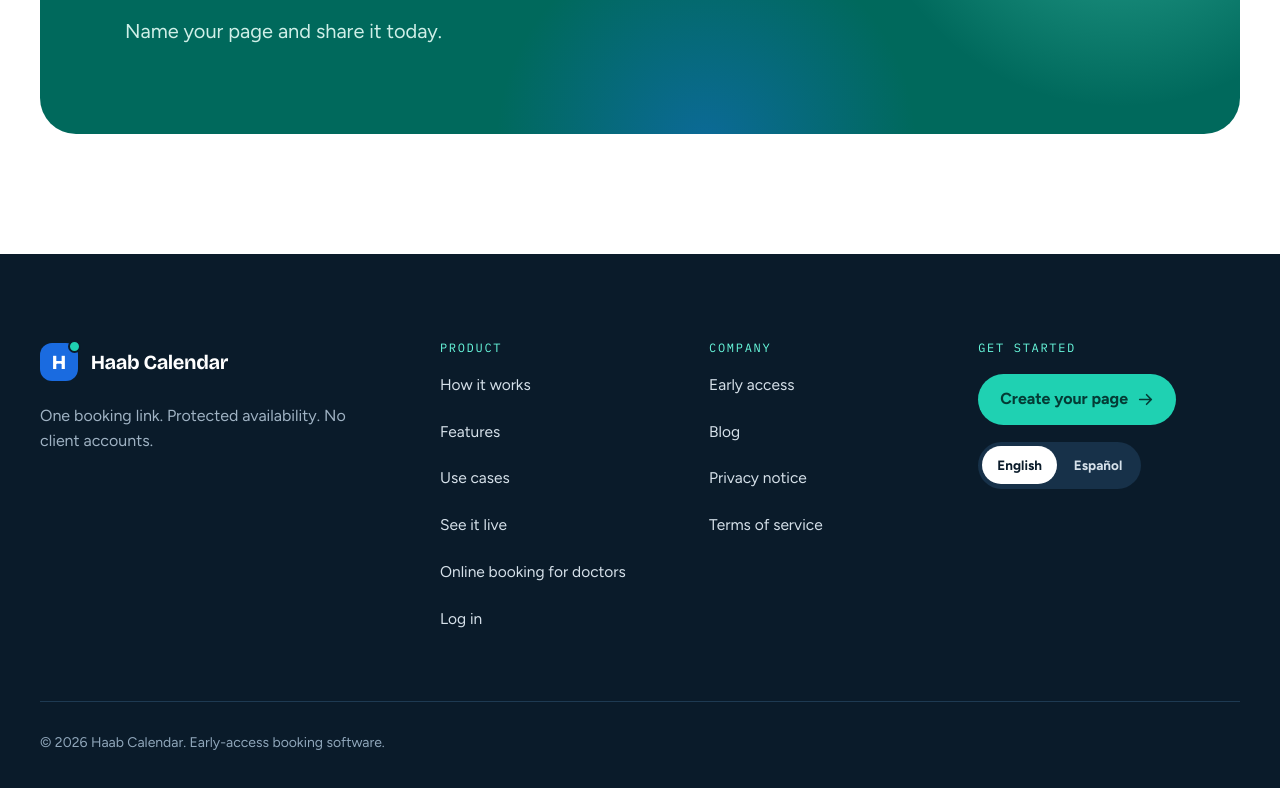
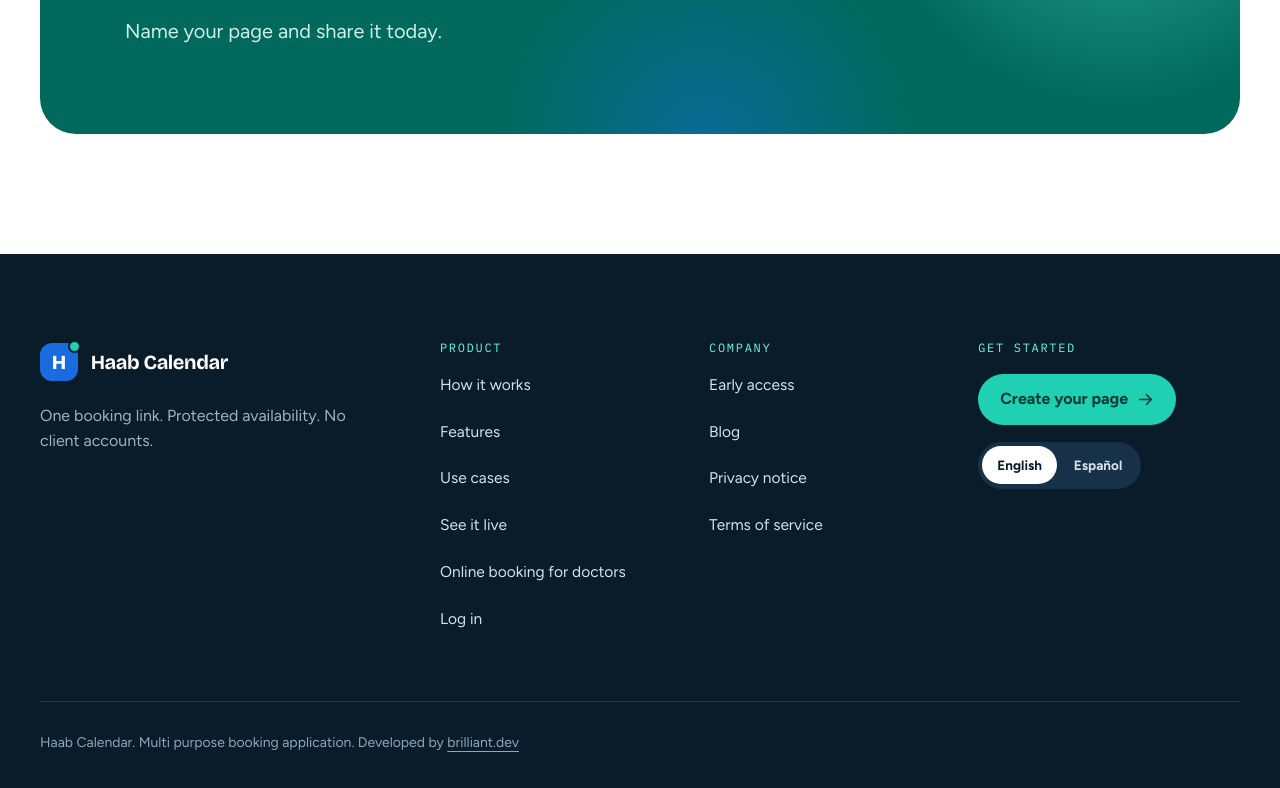
Before and after one commit to bersoriano/haab-calendar, a Next.js app: page / in a window 1280 px wide. Shown: the part 9518-10306 px from the top of the page. Built offline with nearby package versions, Linux system fonts and the light colour scheme; no server answers.

Commit message:
fix(landing): update footer developer credit

```diff
--- a/components/landing/landing-ui.tsx
+++ b/components/landing/landing-ui.tsx
@@ -920,7 +920,7 @@ export function Footer({
           <LangPill lang={lang} onChange={setLang} variant="night" long />
         </div>
         <div className="border-t border-[var(--lp-night-line)] pt-[22px] text-[13px] leading-[1.5] text-[var(--lp-night-muted)] lg:pt-7 lg:text-[14px]">
-          <p>{t.footer.copyright}</p>
+          <p>{t.footer.copyright}{" "}<a href="https://brilliant.dev/" className="underline underline-offset-4 hover:text-white focus-visible:outline-none focus-visible:ring-2 focus-visible:ring-[var(--lp-mint-300)]">brilliant.dev</a></p>
         </div>
       </div>
     </footer>
--- a/components/landing/translations.ts
+++ b/components/landing/translations.ts
@@ -523,7 +523,7 @@ export const translations = {
         privacy: "Aviso de privacidad",
         terms: "Términos de servicio",
       },
-      copyright: "© 2026 Haab Calendar. Software de reservas en acceso anticipado.",
+      copyright: "Haab Calendar. Aplicación de reservas multipropósito. Desarrollado por",
       createLink: "Crear mi página →",
     },
   },
@@ -1052,7 +1052,7 @@ export const translations = {
         privacy: "Privacy notice",
         terms: "Terms of service",
       },
-      copyright: "© 2026 Haab Calendar. Early-access booking software.",
+      copyright: "Haab Calendar. Multi purpose booking application. Developed by",
       createLink: "Create your page →",
     },
   },
```
Also changed, not shown: 1 other file (tests, documents, lock files or other folders).
